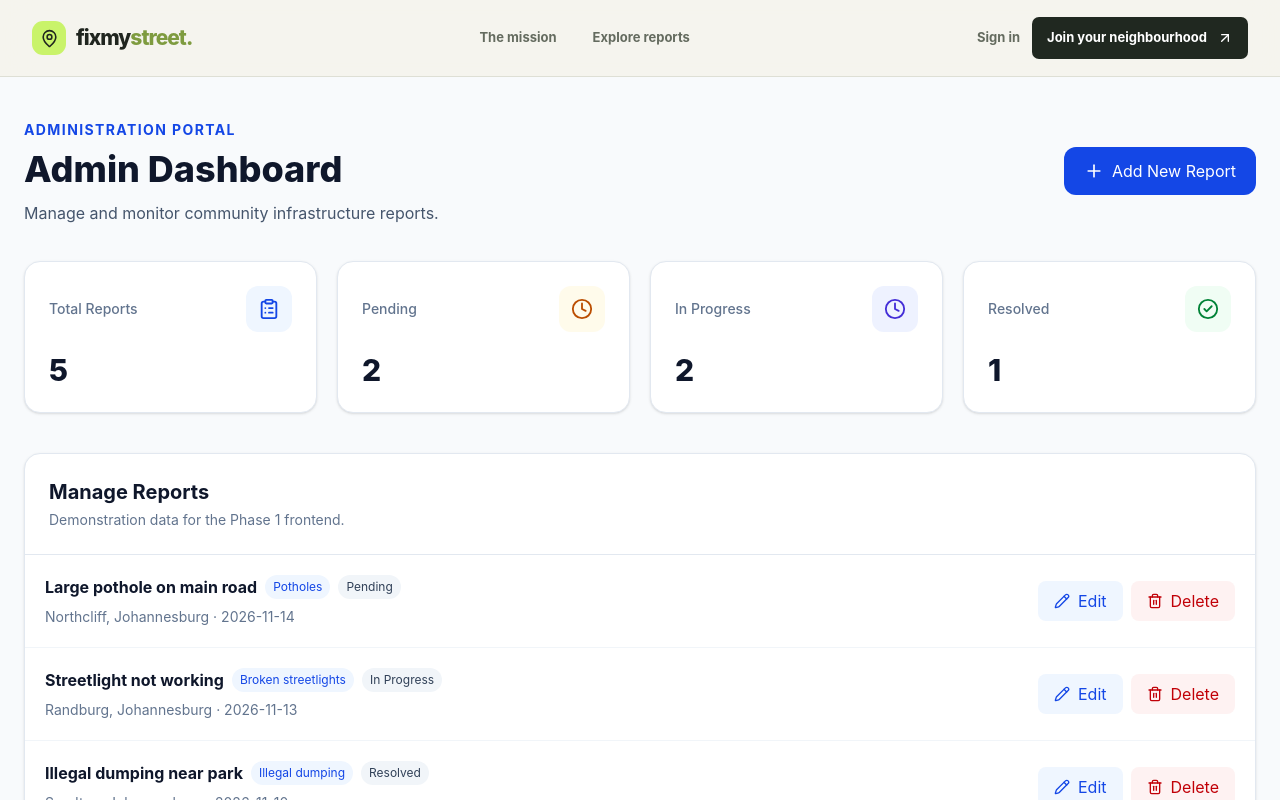
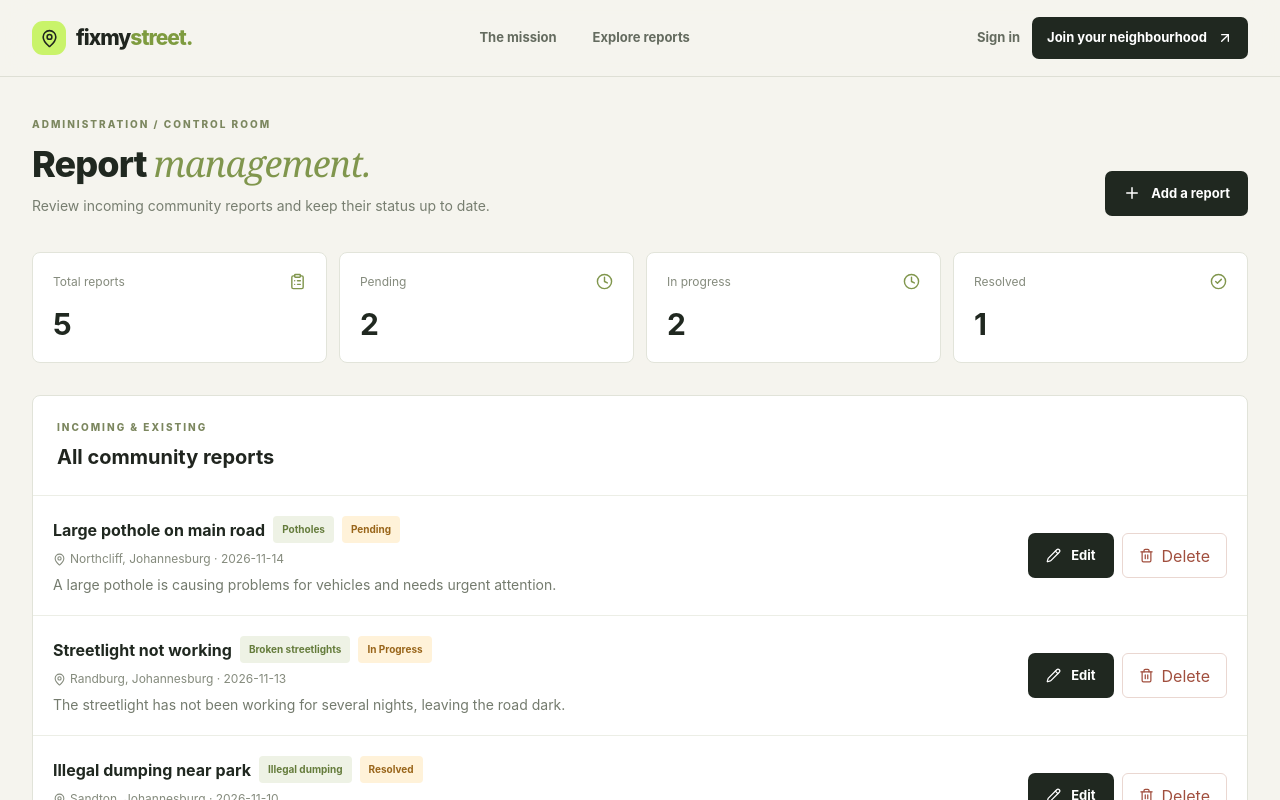
Before and after one commit to Aaliyah-Fransman/FixMyStreet, a React (Vite) app: page /admin in a window 1280 px wide. Shown: the top 800 px of the page. Built offline with nearby package versions, Linux system fonts and the light colour scheme.

Commit message:
Redesign admin report management dashboard

```diff
--- a/src/pages/AdminDashboard.jsx
+++ b/src/pages/AdminDashboard.jsx
@@ -1,395 +1,24 @@
-
-import { useState } from "react";
-import {
-  Plus,
-  Pencil,
-  Trash2,
-  ClipboardList,
-  Clock,
-  CheckCircle2,
-  X,
-  Save,
-} from "lucide-react";
+import {useState} from "react";
+import {Plus,Pencil,Trash2,ClipboardList,Clock,CheckCircle2,X,Save,MapPin} from "lucide-react";
 import Navbar from "../components/Navbar";
-
-const emptyForm = {
-  title: "",
-  description: "",
-  category: "Potholes",
-  location: "",
-  status: "Pending",
-  priority: "Medium",
-};
-
-export default function AdminDashboard({ reports, setReports }) {
-  const [showForm, setShowForm] = useState(false);
-  const [editingId, setEditingId] = useState(null);
-  const [formData, setFormData] = useState(emptyForm);
-
-  const pending = reports.filter(
-    (report) => report.status === "Pending"
-  ).length;
-
-  const inProgress = reports.filter(
-    (report) => report.status === "In Progress"
-  ).length;
-
-  const resolved = reports.filter(
-    (report) => report.status === "Resolved"
-  ).length;
-
-  const openAddForm = () => {
-    setEditingId(null);
-    setFormData(emptyForm);
-    setShowForm(true);
-  };
-
-  const openEditForm = (report) => {
-    setEditingId(report.id);
-    setFormData({
-      title: report.title,
-      description: report.description,
-      category: report.category,
-      location: report.location,
-      status: report.status,
-      priority: report.priority,
-    });
-    setShowForm(true);
-  };
-
-  const handleSubmit = (e) => {
-    e.preventDefault();
-
-    if (editingId !== null) {
-      setReports((previousReports) =>
-        previousReports.map((report) =>
-          report.id === editingId
-            ? { ...report, ...formData }
-            : report
-        )
-      );
-    } else {
-      const newReport = {
-        id: Date.now(),
-        ...formData,
-        date: new Date().toISOString().split("T")[0],
-      };
-
-      setReports((previousReports) => [
-        newReport,
-        ...previousReports,
-      ]);
-    }
-
-    setShowForm(false);
-    setEditingId(null);
-    setFormData(emptyForm);
-  };
-
-  const deleteReport = (id) => {
-    const confirmed = window.confirm(
-      "Are you sure you want to delete this report?"
-    );
-
-    if (confirmed) {
-      setReports((previousReports) =>
-        previousReports.filter((report) => report.id !== id)
-      );
-    }
-  };
-
-  const stats = [
-    {
-      label: "Total Reports",
-      value: reports.length,
-      icon: ClipboardList,
-      color: "text-blue-700",
-      background: "bg-blue-50",
-    },
-    {
-      label: "Pending",
-      value: pending,
-      icon: Clock,
-      color: "text-amber-700",
-      background: "bg-amber-50",
-    },
-    {
-      label: "In Progress",
-      value: inProgress,
-      icon: Clock,
-      color: "text-indigo-700",
-      background: "bg-indigo-50",
-    },
-    {
-      label: "Resolved",
-      value: resolved,
-      icon: CheckCircle2,
-      color: "text-green-700",
-      background: "bg-green-50",
-    },
-  ];
-
-  return (
-    <>
-      <Navbar />
-
-      <main className="min-h-screen bg-slate-50">
-        <div className="max-w-7xl mx-auto px-6 py-10">
-          <div className="flex flex-wrap justify-between items-center gap-5 mb-9">
-            <div>
-              <span className="text-blue-700 text-sm font-bold uppercase tracking-widest">
-                Administration portal
-              </span>
-
-              <h1 className="text-3xl md:text-4xl font-extrabold text-slate-900 mt-2">
-                Admin Dashboard
-              </h1>
-
-              <p className="text-slate-600 mt-3">
-                Manage and monitor community infrastructure reports.
-              </p>
-            </div>
-
-            <button
-              onClick={openAddForm}
-              className="flex items-center gap-2 bg-blue-700 hover:bg-blue-800 text-white px-5 py-3 rounded-xl font-bold transition"
-            >
-              <Plus size={20} />
-              Add New Report
-            </button>
-          </div>
-
-          <div className="grid sm:grid-cols-2 lg:grid-cols-4 gap-5 mb-10">
-            {stats.map((stat) => {
-              const Icon = stat.icon;
-
-              return (
-                <div
-                  key={stat.label}
-                  className="bg-white border border-slate-200 rounded-2xl p-6 shadow-sm"
-                >
-                  <div className="flex items-center justify-between mb-5">
-                    <span className="text-slate-500 text-sm font-medium">
-                      {stat.label}
-                    </span>
-
-                    <div className={`${stat.background} ${stat.color} p-3 rounded-xl`}>
-                      <Icon size={22} />
-                    </div>
-                  </div>
-
-                  <p className="text-3xl font-extrabold text-slate-900">
-                    {stat.value}
-                  </p>
-                </div>
-              );
-            })}
-          </div>
-
-          {showForm && (
-            <div className="bg-white border border-slate-200 rounded-2xl p-6 shadow-sm mb-8">
-              <div className="flex items-center justify-between mb-6">
-                <h2 className="text-xl font-bold text-slate-900">
-                  {editingId !== null ? "Edit Report" : "Add New Report"}
-                </h2>
-
-                <button
-                  onClick={() => setShowForm(false)}
-                  className="text-slate-500 hover:text-red-600"
-                  aria-label="Close form"
-                >
-                  <X size={23} />
-                </button>
-              </div>
-
-              <form onSubmit={handleSubmit} className="grid md:grid-cols-2 gap-5">
-                <div>
-                  <label className="block text-sm font-semibold mb-2">
-                    Report title
-                  </label>
-                  <input
-                    required
-                    value={formData.title}
-                    onChange={(e) =>
-                      setFormData({ ...formData, title: e.target.value })
-                    }
-                    placeholder="Enter report title"
-                    className="w-full border border-slate-300 rounded-xl px-4 py-3 outline-none focus:ring-2 focus:ring-blue-500"
-                  />
-                </div>
-
-                <div>
-                  <label className="block text-sm font-semibold mb-2">
-                    Location
-                  </label>
-                  <input
-                    required
-                    value={formData.location}
-                    onChange={(e) =>
-                      setFormData({ ...formData, location: e.target.value })
-                    }
-                    placeholder="Enter location"
-                    className="w-full border border-slate-300 rounded-xl px-4 py-3 outline-none focus:ring-2 focus:ring-blue-500"
-                  />
-                </div>
-
-                <div>
-                  <label className="block text-sm font-semibold mb-2">
-                    Category
-                  </label>
-                  <select
-                    value={formData.category}
-                    onChange={(e) =>
-                      setFormData({ ...formData, category: e.target.value })
-                    }
-                    className="w-full border border-slate-300 rounded-xl px-4 py-3 bg-white outline-none focus:ring-2 focus:ring-blue-500"
-                  >
-                    <option>Potholes</option>
-                    <option>Broken streetlights</option>
-                    <option>Damaged roads</option>
-                    <option>Illegal dumping</option>
-                  </select>
-                </div>
-
-                <div>
-                  <label className="block text-sm font-semibold mb-2">
-                    Status
-                  </label>
-                  <select
-                    value={formData.status}
-                    onChange={(e) =>
-                      setFormData({ ...formData, status: e.target.value })
-                    }
-                    className="w-full border border-slate-300 rounded-xl px-4 py-3 bg-white outline-none focus:ring-2 focus:ring-blue-500"
-                  >
-                    <option>Pending</option>
-                    <option>In Progress</option>
-                    <option>Resolved</option>
-                  </select>
-                </div>
-
-                <div>
-                  <label className="block text-sm font-semibold mb-2">
-                    Priority
-                  </label>
-                  <select
-                    value={formData.priority}
-                    onChange={(e) =>
-                      setFormData({ ...formData, priority: e.target.value })
-                    }
-                    className="w-full border border-slate-300 rounded-xl px-4 py-3 bg-white outline-none focus:ring-2 focus:ring-blue-500"
-                  >
-                    <option>Low</option>
-                    <option>Medium</option>
-                    <option>High</option>
-                  </select>
-                </div>
-
-                <div className="md:col-span-2">
-                  <label className="block text-sm font-semibold mb-2">
-                    Description
-                  </label>
-                  <textarea
-                    required
-                    rows={3}
-                    value={formData.description}
-                    onChange={(e) =>
-                      setFormData({
-                        ...formData,
-                        description: e.target.value,
-                      })
-                    }
-                    placeholder="Describe the infrastructure issue"
-                    className="w-full border border-slate-300 rounded-xl px-4 py-3 outline-none focus:ring-2 focus:ring-blue-500"
-                  />
-                </div>
-
-                <div className="md:col-span-2 flex flex-wrap gap-3">
-                  <button
-                    type="submit"
-                    className="flex items-center gap-2 bg-blue-700 hover:bg-blue-800 text-white px-6 py-3 rounded-xl font-bold"
-                  >
-                    <Save size={18} />
-                    {editingId !== null ? "Save Changes" : "Create Report"}
-                  </button>
-
-                  <button
-                    type="button"
-                    onClick={() => setShowForm(false)}
-                    className="border border-slate-300 text-slate-700 px-6 py-3 rounded-xl font-semibold"
-                  >
-                    Cancel
-                  </button>
-                </div>
-              </form>
-            </div>
-          )}
-
-          <div className="bg-white border border-slate-200 rounded-2xl shadow-sm overflow-hidden">
-            <div className="p-6 border-b border-slate-200">
-              <h2 className="text-xl font-bold text-slate-900">
-                Manage Reports
-              </h2>
-              <p className="text-sm text-slate-500 mt-1">
-                Demonstration data for the Phase 1 frontend.
-              </p>
-            </div>
-
-            {reports.length === 0 ? (
-              <div className="p-12 text-center text-slate-500">
-                No reports have been added yet.
-              </div>
-            ) : (
-              <div className="divide-y divide-slate-100">
-                {reports.map((report) => (
-                  <div
-                    key={report.id}
-                    className="p-5 flex flex-col md:flex-row md:items-center justify-between gap-4"
-                  >
-                    <div className="min-w-0">
-                      <div className="flex flex-wrap items-center gap-2 mb-2">
-                        <span className="font-bold text-slate-900">
-                          {report.title}
-                        </span>
-
-                        <span className="text-xs bg-blue-50 text-blue-700 px-2 py-1 rounded-full">
-                          {report.category}
-                        </span>
-
-                        <span className="text-xs bg-slate-100 text-slate-700 px-2 py-1 rounded-full">
-                          {report.status}
-                        </span>
-                      </div>
-
-                      <p className="text-sm text-slate-500">
-                        {report.location} · {report.date}
-                      </p>
-                    </div>
-
-                    <div className="flex items-center gap-2 shrink-0">
-                      <button
-                        onClick={() => openEditForm(report)}
-                        className="flex items-center gap-2 bg-blue-50 text-blue-700 hover:bg-blue-100 px-4 py-2 rounded-lg text-sm font-semibold"
-                      >
-                        <Pencil size={16} />
-                        Edit
-                      </button>
-
-                      <button
-                        onClick={() => deleteReport(report.id)}
-                        className="flex items-center gap-2 bg-red-50 text-red-700 hover:bg-red-100 px-4 py-2 rounded-lg text-sm font-semibold"
-                      >
-                        <Trash2 size={16} />
-                        Delete
-                      </button>
-                    </div>
-                  </div>
-                ))}
-              </div>
-            )}
-          </div>
-        </div>
-      </main>
-    </>
-  );
+const empty={title:"",description:"",category:"Potholes",location:"",status:"Pending",priority:"Medium"};
+export default function AdminDashboard({reports,setReports}){
+ const [show,setShow]=useState(false),[editing,setEditing]=useState(null),[form,setForm]=useState(empty);
+ const counts=[["Total reports",reports.length,ClipboardList],["Pending",reports.filter(r=>r.status==="Pending").length,Clock],["In progress",reports.filter(r=>r.status==="In Progress").length,Clock],["Resolved",reports.filter(r=>r.status==="Resolved").length,CheckCircle2]];
+ function open(report){setEditing(report?.id??null);setForm(report?{title:report.title,description:report.description,category:report.category,location:report.location,status:report.status,priority:report.priority}:empty);setShow(true);}
+ function submit(e){e.preventDefault();if(editing!==null)setReports(p=>p.map(r=>r.id===editing?{...r,...form}:r));else setReports(p=>[{id:Date.now(),...form,date:new Date().toISOString().slice(0,10)},...p]);setShow(false);setEditing(null);setForm(empty);}
+ function remove(id){if(window.confirm("Delete this report?"))setReports(p=>p.filter(r=>r.id!==id));}
+ return <><Navbar/><main className="min-h-screen bg-[#f5f4ee] px-5 py-10 sm:px-8"><div className="mx-auto max-w-7xl">
+ <div className="flex flex-wrap justify-between items-end gap-5 mb-9"><div><p className="section-kicker">ADMINISTRATION / CONTROL ROOM</p><h1 className="text-4xl font-extrabold tracking-tight mt-3 text-[#202820]">Report <em className="font-serif font-medium text-[#80964d]">management.</em></h1><p className="text-sm text-[#777e70] mt-3">Review incoming community reports and keep their status up to date.</p></div><button onClick={()=>open()} className="button-primary"><Plus size={18}/> Add a report</button></div>
+ <div className="grid grid-cols-2 lg:grid-cols-4 gap-3 mb-8">{counts.map(([label,value,Icon])=><div key={label} className="bg-white border border-[#e2e4da] rounded-lg p-5"><div className="flex justify-between items-center text-xs text-[#858b7d]"><span>{label}</span><Icon size={17} className="text-[#80964d]"/></div><p className="text-3xl font-bold mt-4 text-[#202820]">{value}</p></div>)}</div>
+ {show&&<section className="bg-white border border-[#dfe2d6] rounded-lg p-6 mb-8"><div className="flex justify-between mb-6"><div><p className="section-kicker">REPORT EDITOR</p><h2 className="text-2xl font-bold mt-2">{editing!==null?"Update report":"Create report"}</h2></div><button onClick={()=>setShow(false)} aria-label="Close form"><X/></button></div><form onSubmit={submit} className="grid md:grid-cols-2 gap-5">
+ <label className="field-label">Title<input className="field-input" required value={form.title} onChange={e=>setForm({...form,title:e.target.value})}/></label><label className="field-label">Location<input className="field-input" required value={form.location} onChange={e=>setForm({...form,location:e.target.value})}/></label>
+ <label className="field-label">Category<select className="field-input" value={form.category} onChange={e=>setForm({...form,category:e.target.value})}>{["Potholes","Broken streetlights","Damaged roads","Illegal dumping"].map(v=><option key={v}>{v}</option>)}</select></label>
+ <label className="field-label">Status<select className="field-input" value={form.status} onChange={e=>setForm({...form,status:e.target.value})}>{["Pending","In Progress","Resolved"].map(v=><option key={v}>{v}</option>)}</select></label>
+ <label className="field-label">Priority<select className="field-input" value={form.priority} onChange={e=>setForm({...form,priority:e.target.value})}>{["Low","Medium","High"].map(v=><option key={v}>{v}</option>)}</select></label>
+ <label className="field-label md:col-span-2">Description<textarea className="field-input" rows="3" required value={form.description} onChange={e=>setForm({...form,description:e.target.value})}/></label>
+ <div className="md:col-span-2 flex gap-3 justify-end"><button type="button" onClick={()=>setShow(false)} className="button-ghost text-[#526047] border-[#d8ddce]">Cancel</button><button className="button-primary"><Save size={16}/> Save report</button></div></form></section>}
+ <section className="bg-white border border-[#e1e3d9] rounded-lg overflow-hidden"><div className="p-6 border-b border-[#eceee6]"><p className="section-kicker">INCOMING & EXISTING</p><h2 className="text-xl font-bold mt-2">All community reports</h2></div>
+ {!reports.length?<div className="p-12 text-center text-[#7b8274]">No reports have been added yet.</div>:<div className="divide-y divide-[#eceee6]">{reports.map(r=><article key={r.id} className="p-5 flex flex-col md:flex-row md:items-center justify-between gap-4"><div className="min-w-0"><div className="flex flex-wrap items-center gap-2 mb-2"><strong className="text-[#202820]">{r.title}</strong><span className="category-tag">{r.category}</span><span className="status-pill status-pending">{r.status}</span></div><p className="text-xs text-[#858b7d] flex items-center gap-1"><MapPin size={13}/>{r.location} · {r.date}</p><p className="text-sm text-[#747b6e] mt-2">{r.description}</p></div><div className="flex gap-2 shrink-0"><button onClick={()=>open(r)} className="button-primary"><Pencil size={15}/> Edit</button><button onClick={()=>remove(r.id)} className="border border-[#ead7d1] text-[#a14f3e] rounded-md px-4 py-2 text-xs font-bold flex items-center gap-2 hover:bg-[#fbefeb]"><Trash2 size={15}/> Delete</button></div></article>)}</div>}</section>
+ <p className="text-center text-xs text-[#a0a596] mt-9">Admin controls are frontend demonstrations until the reporting API is connected.</p></div></main></>;
 }
```
